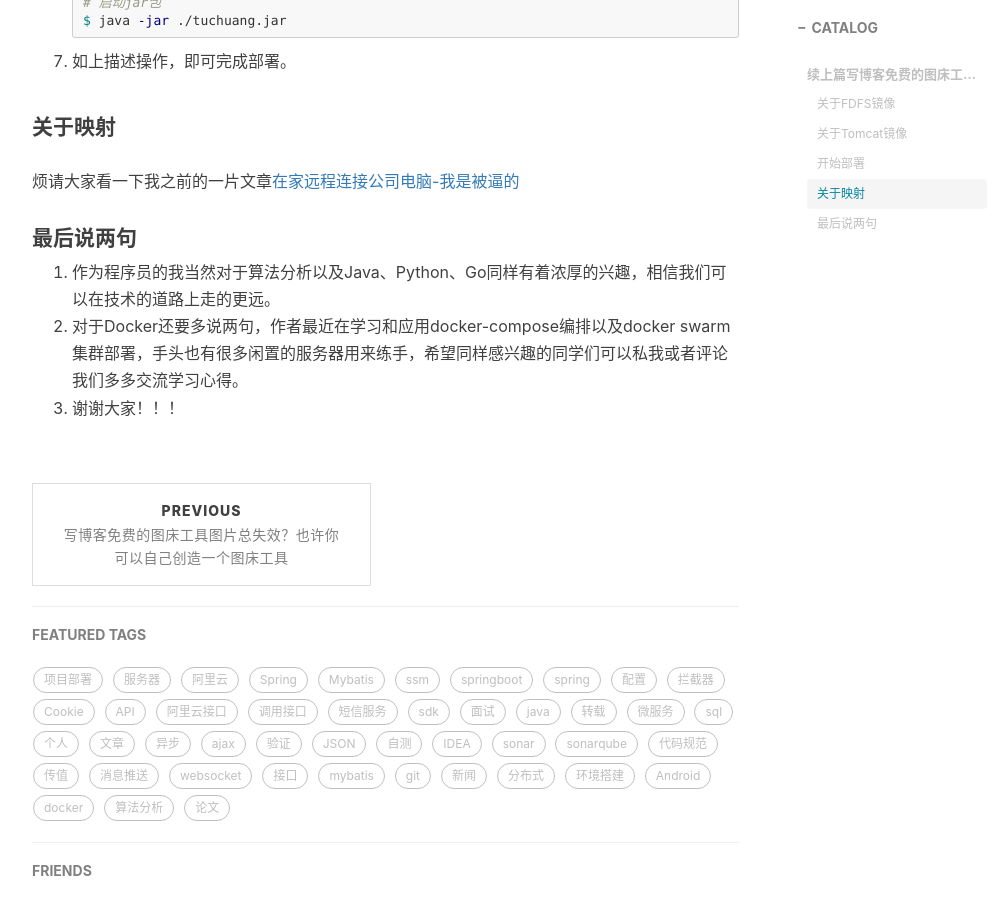
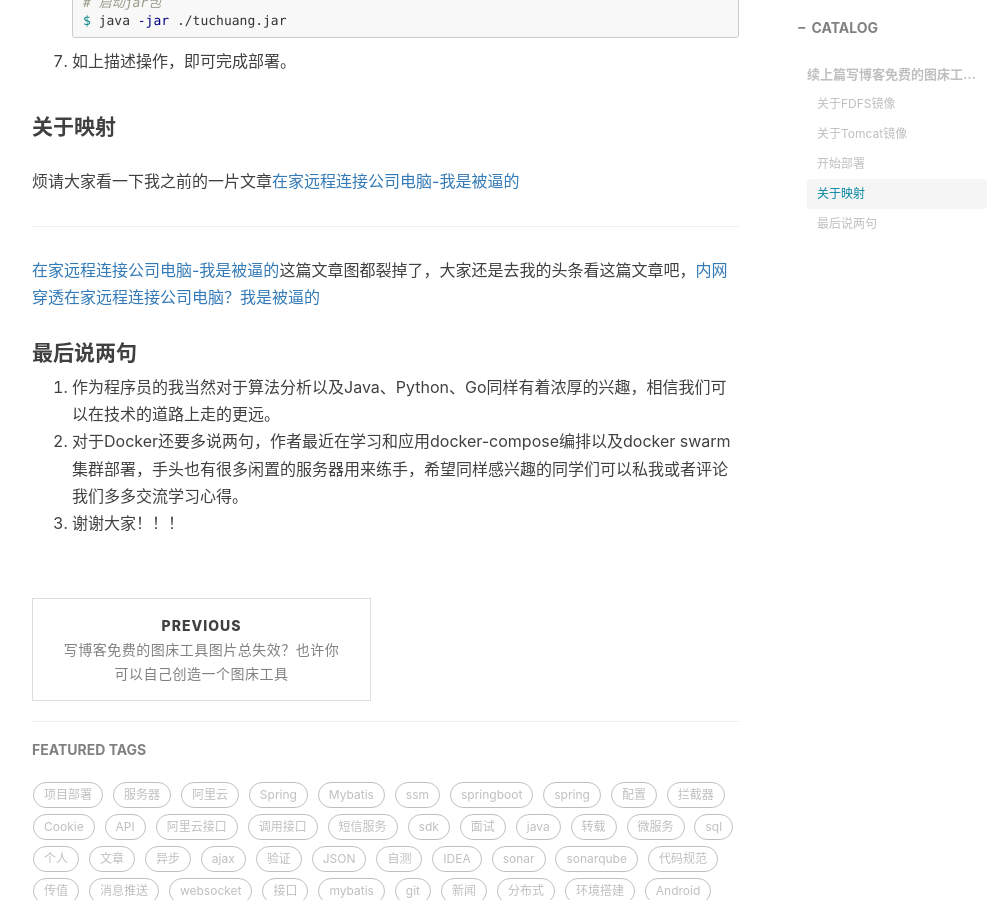
Before and after one commit to LeiyuanBlog/leiyuanblog.github.io, a Jekyll site: the page built from _posts/2019-07-31-如何利用Docker快捷部署私人图床工具.md, in a window 1280 px wide and 900 px high, scrolled down 2056 px. Shown: the whole window, without its empty margins (233-1239 px from the left). Built offline with Jekyll 4.4.1, drawn with Linux system fonts in a browser that asks for light colours; nearby versions of some CDN libraries; comment, search, counter and statistics services are not loaded.

Commit message:
Update 2019-07-31-如何利用Docker快捷部署私人图床工具.md

```diff
--- a/_posts/2019-07-31-如何利用Docker快捷部署私人图床工具.md
+++ b/_posts/2019-07-31-如何利用Docker快捷部署私人图床工具.md
@@ -84,6 +84,10 @@ tags:
 
 烦请大家看一下我之前的一片文章[在家远程连接公司电脑-我是被逼的](https://imlcl.store/2019/01/21/在家远程连接公司电脑-我是被逼的/)
 
+------
+
+[在家远程连接公司电脑-我是被逼的](https://imlcl.store/2019/01/21/在家远程连接公司电脑-我是被逼的/)这篇文章图都裂掉了，大家还是去我的头条看这篇文章吧，[内网穿透在家远程连接公司电脑？我是被逼的](https://www.toutiao.com/i6649586728195588611/)
+
 #### 最后说两句
 
 1. 作为程序员的我当然对于算法分析以及Java、Python、Go同样有着浓厚的兴趣，相信我们可以在技术的道路上走的更远。
```
